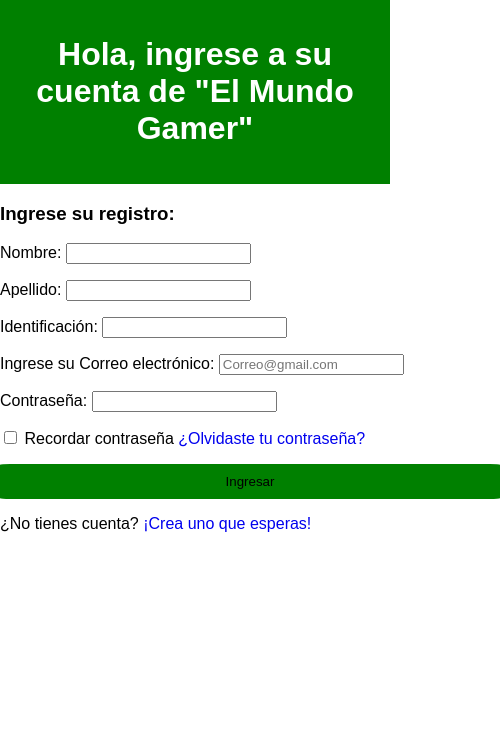
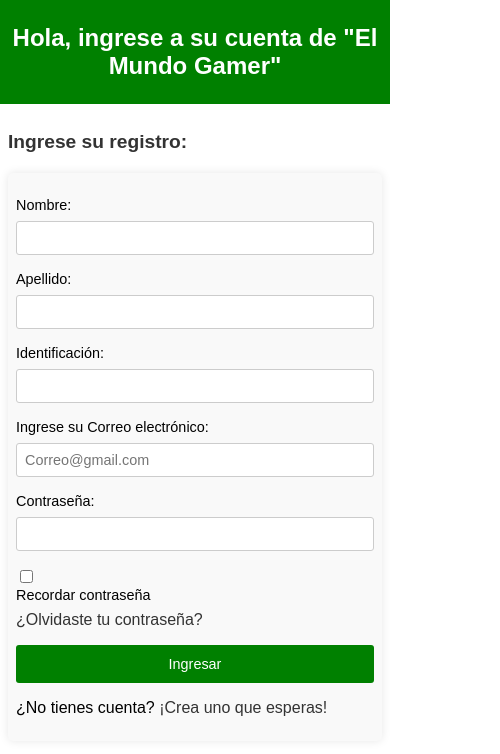
Before and after one commit to David910512/Proyecto-1, a plain HTML site: page formulario 1/index.html in a window 390 px wide. Shown: the whole page, 500 px wide, since content can reach past the window. Drawn offline with Linux system fonts and the light colour scheme.

Commit message:
style.css

```diff
--- a/formulario 1/style.css
+++ b/formulario 1/style.css
@@ -1,30 +1,137 @@
 body {
-    margin: 0px;
     font-family: Arial, sans-serif;
+    margin: 0;
+    padding: 0;
 }
+
 header {
     background-color: green;
-    padding: 15px;
+    color: #fff;
+    padding: 1rem;
     text-align: center;
-    color: white;
 }
+
 main {
-    margin-inline: auto;
-    width: 500px;
+    padding: 2rem;
 }
+
+h3 {
+    color: #333;
+
+
+}
+
+form {
+    max-width: 500px;
+    margin: 0 auto;
+    background-color: #f9f9f9;
+    padding: 1rem;
+    border-radius: 5px;
+    box-shadow: 0 0 10px rgba(0, 0, 0, 0.1);
+}
+
+form p {
+    margin-bottom: 1rem;
+}
+
+label {
+    display: block;
+    margin-bottom: 0.5rem;
+}
+
+input[type="text"],
+input[type="email"],
+input[type="password"] {
+    width: 100%;
+    padding: 0.5rem;
+    border: 1px solid #ccc;
+    border-radius: 3px;
+    box-sizing: border-box;
+}
+
+button {
+    width: 100%;
+    padding: 0.7rem;
+    background-color: green;
+    color: #fff;
+    border: none;
+    border-radius: 3px;
+    cursor: pointer;
+    font-size: 1rem;
+}
+
+button:hover {
+    background-color: rgb(41, 174, 41);
+}
+
 a {
+    color: #333;
     text-decoration: none;
 }
-button {
-    width: 100%;
-    background-color: green;
-    color: black;
-    border-radius: 2%;
-    box-shadow: none;
-    padding: 10px; /* Ajustar según el diseño */
-    border: none;
-    cursor: pointer;
+
+a:hover {
+    text-decoration: underline;
 }
-button:hover{
-    background-color: greenyellow;
+
+input[type="checkbox"] {
+    margin-right: 0.5rem;
 }
+
+/* Responsive design */
+@media (max-width: 768px) {
+    main {
+        padding: 1rem;
+    }
+
+    form {
+        padding: 1rem;
+    }
+
+    h3 {
+        font-size: 1.5rem;
+    }
+
+    label {
+        font-size: 1rem;
+    }
+
+    input[type="text"],
+    input[type="email"],
+    input[type="password"],
+    button {
+        font-size: 1rem;
+    }
+}
+
+@media (max-width: 480px) {
+    header {
+        padding: 0.5rem;
+    }
+
+    h1 {
+        font-size: 1.5rem;
+    }
+
+    main {
+        padding: 0.5rem;
+    }
+
+    form {
+        padding: 0.5rem;
+    }
+
+    h3 {
+        font-size: 1.2rem;
+    }
+
+    label {
+        font-size: 0.9rem;
+    }
+
+    input[type="text"],
+    input[type="email"],
+    input[type="password"],
+    button {
+        font-size: 0.9rem;
+    }
+}
```
